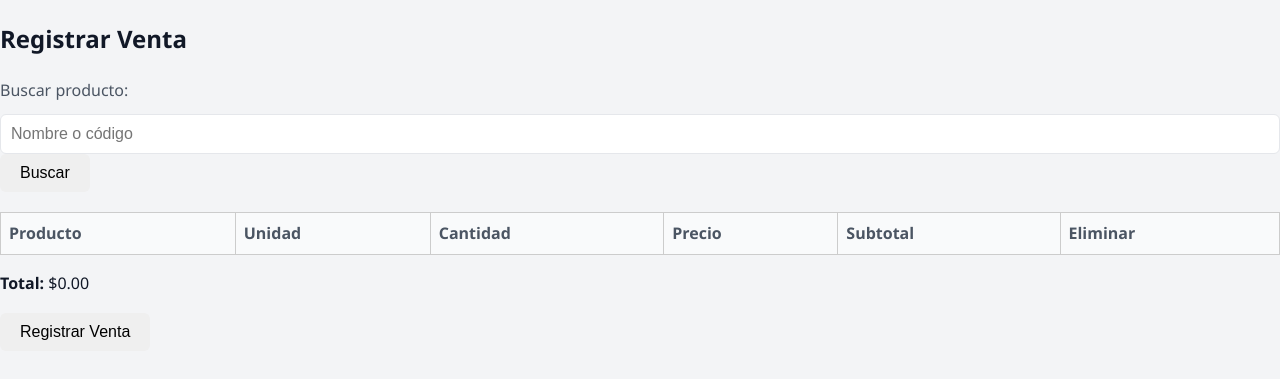
After one commit to Axel2507/ferreteriamay, a Django app: page /venta/agregar/ in a window 1280 px wide. The commit adds this page. Shown: the top 379 px of the page. Run offline with Django 5.2, Linux system fonts and the light colour scheme; lists and menus that the app fills with data are empty.

Commit message:
Lo mas actualizado pero con error en la venta

```diff
--- a/ferreteriamay/urls.py
+++ b/ferreteriamay/urls.py
@@ -24,4 +24,5 @@ urlpatterns = [
     path('categoria/', include('inventario.urls.categoria_urls')),
     path('proveedor/', include('inventario.urls.proveedor_urls')),
     path('unidad/', include('inventario.urls.unidad_urls')),
+    path('venta/', include('inventario.urls.venta_urls')),
 ]
--- a/inventario/static/css/estilos.css
+++ b/inventario/static/css/estilos.css
@@ -237,3 +237,11 @@ tr:hover {
 .active-badge {
     background-color: var(--success-color);
 }
+
+.producto { margin-bottom: 10px; padding: 10px; border: 1px solid #ccc; }
+
+.carrito { margin-top: 20px; border-collapse: collapse; width: 100%; }
+
+.carrito th, .carrito td { border: 1px solid #ccc; padding: 8px; }
+.oculto { display: none; }
+.stock-bajo { color: red; font-weight: bold; }
--- /dev/null
+++ b/inventario/templates/inventario/venta/agregar_venta.html
@@ -0,0 +1,151 @@
+{% load static %}
+<!DOCTYPE html>
+<html lang="es">
+<head>
+    <meta charset="UTF-8">
+    <title>Registrar Venta</title>
+    <link rel="stylesheet" href="{% static 'css/estilos.css' %}">
+</head>
+<body>
+    <h2>Registrar Venta</h2>
+    {% if error %}
+    <div class="alert alert-danger">
+        {{ error }}
+    </div>
+{% endif %}
+
+    <div>
+        <label for="buscador">Buscar producto:</label>
+        <input type="text" id="buscador" placeholder="Nombre o código">
+        <button type="button" onclick="buscarProducto()">Buscar</button>
+    </div>
+
+    <div id="resultado" class="producto oculto">
+        <p><strong>Nombre:</strong> <span id="nombre"></span></p>
+        <p><strong>Código:</strong> <span id="codigo"></span></p>
+        <p><strong>Precio:</strong> $<span id="precio"></span></p>
+        <p><strong>Unidad de venta:</strong> <span id="unidad"></span></p>
+        <p><strong>Stock disponible:</strong> <span id="stock"></span></p>
+        <p class="stock-bajo oculto" id="alertaStock">Stock insuficiente</p>
+
+        <label for="cantidad">Cantidad:</label>
+        <input type="number" id="cantidad" value="1" min="1" step="1">
+        <button type="button" onclick="agregarAlCarrito()">Agregar al carrito</button>
+    </div>
+
+    <table class="carrito" id="tablaCarrito">
+        <thead>
+            <tr>
+                <th>Producto</th>
+                <th>Unidad</th>
+                <th>Cantidad</th>
+                <th>Precio</th>
+                <th>Subtotal</th>
+                <th>Eliminar</th>
+            </tr>
+        </thead>
+        <tbody></tbody>
+    </table>
+
+    <p><strong>Total:</strong> $<span id="total">0.00</span></p>
+
+    <form method="post">
+        {% csrf_token %}
+        <input type="hidden" name="detalle_venta" id="detalle_venta">
+        <button type="submit">Registrar Venta</button>
+    </form>
+
+    <script>
+        let productoSeleccionado = null;
+        let carrito = [];
+
+        async function buscarProducto() {
+            const q = document.getElementById('buscador').value;
+            if (!q) return;
+            const res = await fetch(`/material/api/materiales/?q=${q}`);
+            const datos = await res.json();
+            if (datos.length === 0) return alert("Producto no encontrado");
+            const producto = datos[0];
+
+            productoSeleccionado = producto;
+            document.getElementById('nombre').textContent = producto.nombre;
+            document.getElementById('codigo').textContent = producto.id;
+            document.getElementById('precio').textContent = producto.precio;
+            document.getElementById('unidad').textContent = producto.unidad;
+            document.getElementById('stock').textContent = producto.stock;
+            document.getElementById('resultado').classList.remove('oculto');
+        }
+
+        function agregarAlCarrito() {
+            const cantidad = parseFloat(document.getElementById('cantidad').value);
+            const alerta = document.getElementById('alertaStock');
+            alerta.classList.add('oculto');
+
+            if (!productoSeleccionado || isNaN(cantidad) || cantidad <= 0) return;
+
+            if (cantidad > productoSeleccionado.stock) {
+                alerta.classList.remove('oculto');
+                return;
+            }
+
+            const existente = carrito.find(p => p.codigo === productoSeleccionado.id);
+            if (existente) {
+                if (existente.cantidad + cantidad > productoSeleccionado.stock) {
+                    alerta.classList.remove('oculto');
+                    return;
+                }
+                existente.cantidad += cantidad;
+            } else {
+                carrito.push({
+                    codigo: productoSeleccionado.id,
+                    nombre: productoSeleccionado.nombre,
+                    unidad: productoSeleccionado.unidad,
+                    precio: productoSeleccionado.precio,
+                    cantidad: cantidad
+                });
+            }
+
+            renderCarrito();
+            productoSeleccionado = null;
+            document.getElementById('resultado').classList.add('oculto');
+        }
+
+        function renderCarrito() {
+            const tbody = document.querySelector('#tablaCarrito tbody');
+            tbody.innerHTML = '';
+            let total = 0;
+
+            carrito.forEach((p, i) => {
+                const subtotal = p.precio * p.cantidad;
+                total += subtotal;
+                const fila = `<tr>
+                    <td>${p.nombre}</td>
+                    <td>${p.unidad}</td>
+                    <td>${p.cantidad}</td>
+                    <td>$${p.precio.toFixed(2)}</td>
+                    <td>$${subtotal.toFixed(2)}</td>
+                    <td><button type="button" onclick="eliminar(${i})">Eliminar</button></td>
+                </tr>`;
+                tbody.innerHTML += fila;
+            });
+
+            document.getElementById('total').textContent = total.toFixed(2);
+
+            document.getElementById('detalle_venta').value = JSON.stringify({
+                total,
+                items: carrito.map(p => ({
+                    codigo: p.codigo,
+                    cantidad: p.cantidad,
+                    precio: p.precio,
+                    subtotal: p.precio * p.cantidad
+                }))
+            });
+        }
+
+        function eliminar(index) {
+            carrito.splice(index, 1);
+            renderCarrito();
+        }
+    </script>
+</body>
+</html>
--- a/inventario/urls/material_urls.py
+++ b/inventario/urls/material_urls.py
@@ -1,7 +1,9 @@
 from django.urls import path
 from inventario.views.material_views import agregar_material, listar_materiales
+from inventario.views.venta_views import buscar_materiales
 
 urlpatterns = [
     path('agregar/', agregar_material, name='agregar_material'),
     path('listar/', listar_materiales, name='listar_materiales'),
+    path('api/materiales/', buscar_materiales, name='buscar_materiales'),
 ]
--- a/inventario/views/material_views.py
+++ b/inventario/views/material_views.py
@@ -63,5 +63,5 @@ def agregar_material(request):
 
 def listar_materiales(request):
     """Vista para listar todos los materiales disponibles"""
-    materiales = Material.objects.select_related("categoria", "proveedor", "unidad").order_by("nombre")
+    materiales = Material.objects.select_related("categoria", "proveedor","unidad_compra", "unidad_venta").order_by("nombre")
     return render(request, 'inventario/material/listar_materiales.html', {"materiales": materiales})
--- a/inventario/views/proveedor_views.py
+++ b/inventario/views/proveedor_views.py
@@ -1,6 +1,8 @@
 from django.shortcuts import render, redirect, get_object_or_404
 from inventario.models.proveedor import Proveedor
 from inventario.analizador.procesador import CommandProcessor
+from django.urls import reverse
+from django.http import HttpResponseRedirect
 
 def listar_proveedores(request):
     """Vista para listar todos los proveedores activos"""
@@ -43,9 +45,9 @@ def agregar_proveedor(request):
 
         procesador = CommandProcessor()
         resultado = procesador.process(comando)
-
+        url = reverse('listar_proveedores')  # este sí es el nombre de la vista
         if resultado["success"]:
-            return redirect('agregar_proveedor?success=1')
+            return HttpResponseRedirect(f'{url}?success=1')
         else:
             return render(request, 'inventario/proveedor/agregar_proveedor.html', {
                 'error': resultado["error"]
--- /dev/null
+++ b/inventario/views/venta_views.py
@@ -0,0 +1,85 @@
+# views/material_views.py o views/venta_views.py
+import json
+from django.shortcuts import render, redirect
+from django.views.decorators.csrf import csrf_exempt
+from inventario.analizador.procesador import CommandProcessor
+from django.http import JsonResponse
+from inventario.models.material import Material
+from django.db.models import Q
+
+def agregar_venta(request):
+    """Vista para registrar una venta usando el analizador y carrito"""
+    if request.method == "POST":
+        detalle_json = request.POST.get("detalle_venta")
+
+        if not detalle_json:
+            return render(request, 'inventario/venta/agregar_venta.html', {
+                "error": "No se recibieron datos de la venta."
+            })
+
+        try:
+            detalle = json.loads(detalle_json)
+            total = detalle.get("total")
+            items = detalle.get("items")
+
+            if not items or float(total) <= 0:
+                return render(request, 'inventario/venta/agregar_venta.html', {
+                    "error": "Carrito vacío o total inválido."
+                })
+
+            total_formateado = f"{total:.2f}"
+
+            procesador = CommandProcessor()
+            print("Detalle recibido:", detalle_json)
+            # Crear venta
+            comando_venta = f"ADD VEN ${total_formateado}"
+            resultado_venta = procesador.process(comando_venta)
+
+            if not resultado_venta.get("success"):
+                return render(request, 'inventario/venta/agregar_venta.html', {
+                    "error": resultado_venta.get("error")
+                })
+
+            venta_id = resultado_venta.get("object").get("id")
+
+            # Agregar detalle de venta
+            for item in items:
+                subtotal = float(item['subtotal'])
+                subtotal_formateado = f"{subtotal:.2f}"
+                comando_detalle = f"ADD DVEN I{venta_id} C{item['codigo']} {item['cantidad']} ${subtotal_formateado}"
+                resultado_item = procesador.process(comando_detalle)
+
+                if not resultado_item.get("success"):
+                    raise Exception(f"Error al agregar detalle: {resultado_item.get('error')}")
+
+            return redirect('listar_ventas')
+
+        except Exception as e:
+            return render(request, 'inventario/venta/agregar_venta.html', {
+                "error": f"Error inesperado: {str(e)}"
+            })
+
+    return render(request, 'inventario/venta/agregar_venta.html')
+
+
+def buscar_materiales(request):
+    consulta = request.GET.get('q', '')
+    resultados = []
+
+    if consulta:
+        materiales = Material.objects.filter(
+            activo=True
+        ).filter(
+             Q(nombre__icontains=consulta) | Q(codigo__icontains=consulta)
+        )[:10]
+
+        for m in materiales:
+            resultados.append({
+                "id": m.codigo,
+                "nombre": m.nombre,
+                "precio": float(m.precio_venta),
+                "unidad": m.unidad_venta.abreviacion if m.unidad_venta else "",
+                "stock": m.stock
+            })
+
+    return JsonResponse(resultados, safe=False)
```
Also changed, not shown: inventario/analizador/lexer.py (+5 -5 lines), inventario/analizador/parser.py (+40 -1 lines), inventario/analizador/procesador.py (+64 -1 lines), inventario/analizador/semantic.py (+25 -2 lines), inventario/urls/venta_urls.py (added, +7 -0 lines), inventario/templates/inventario/material/listar_materiales.html (renamed from inventario/templates/inventario/material/listar_materiales .html).
